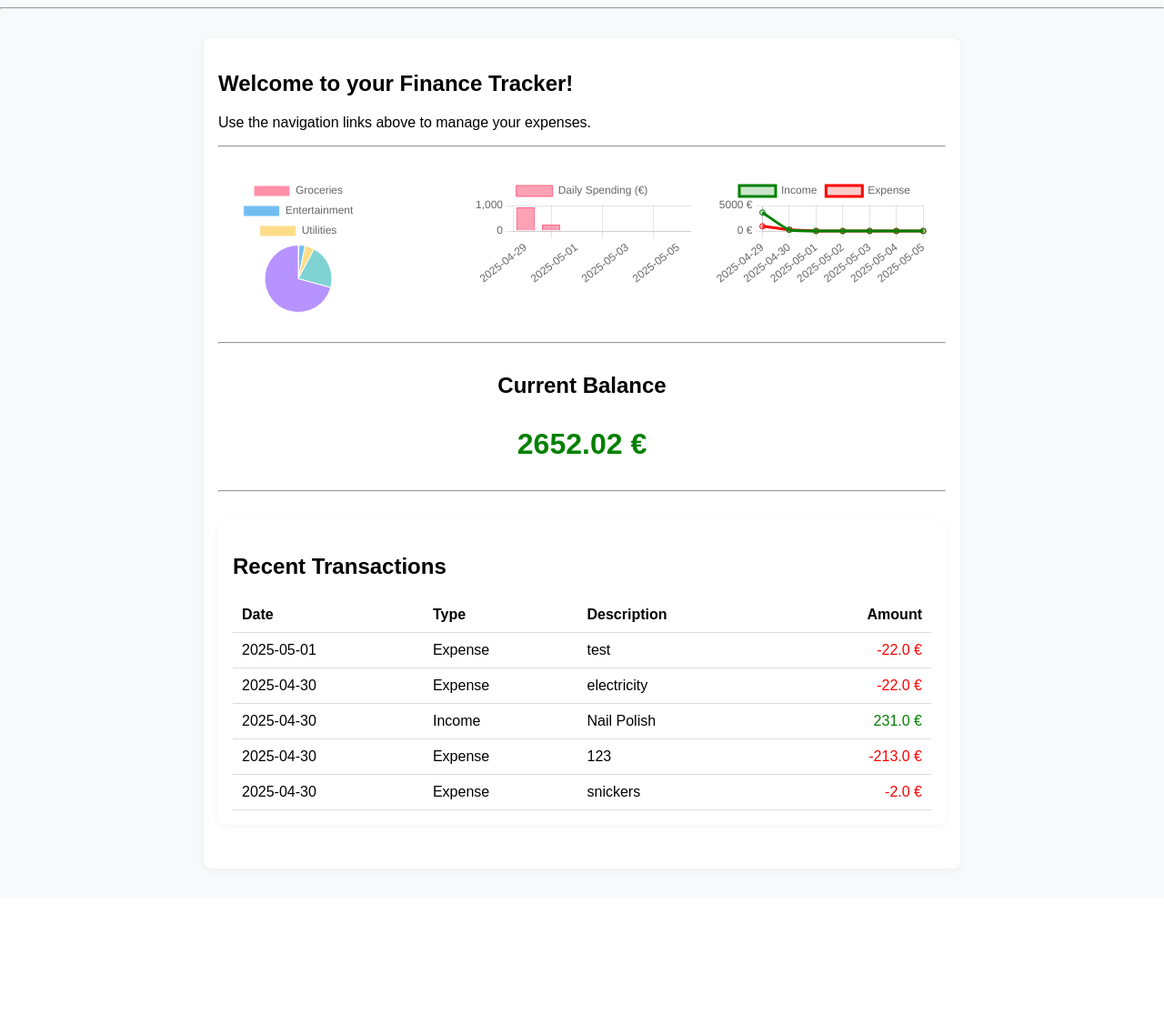
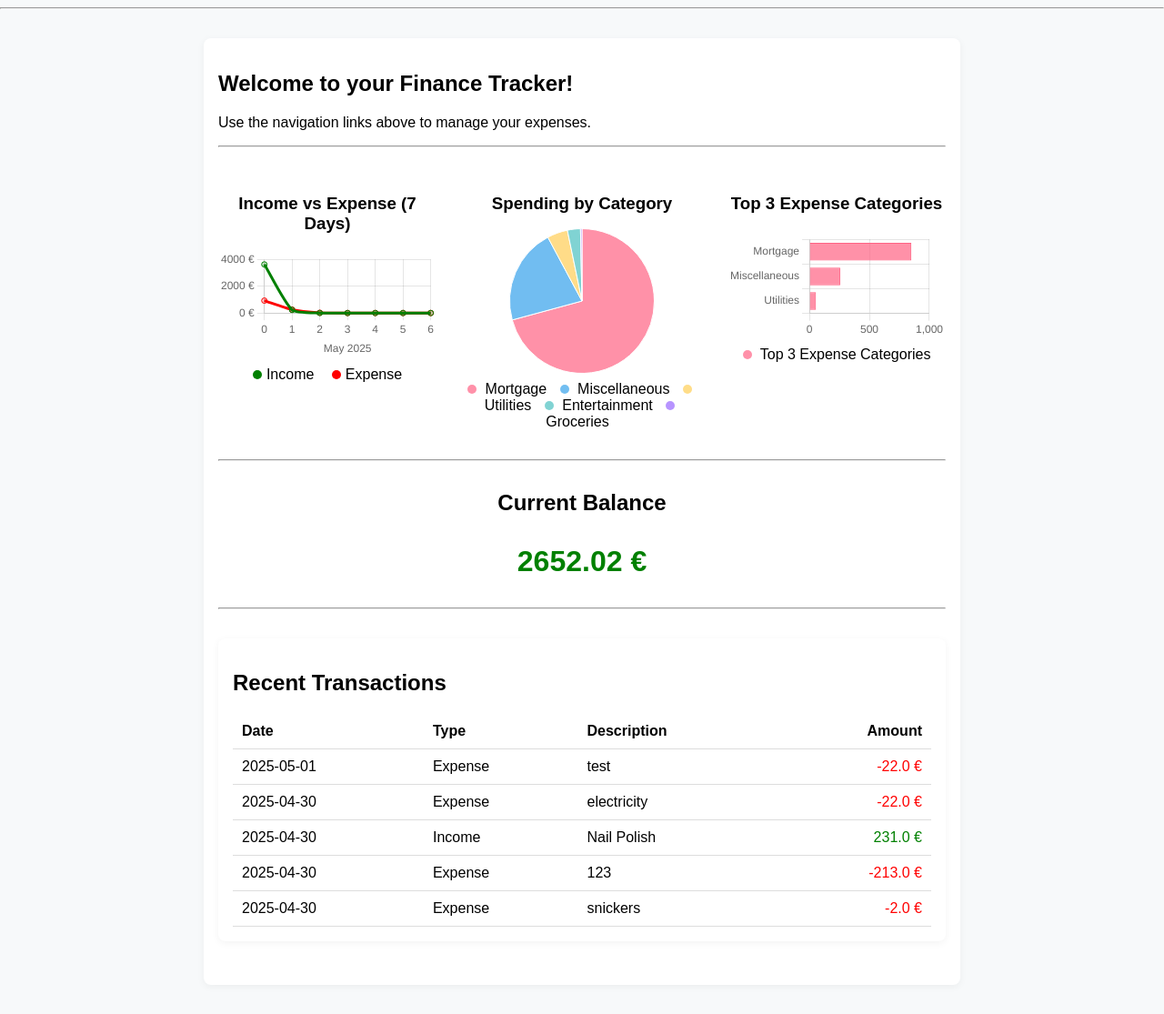
Before and after one commit to Nozdub/financeTracker, a Django app: page / in a window 1280 px wide. Shown: the part 119-1234 px from the top of the page at 91% size. Before the commit the page ends 1077 px from the top, so only its background shows below. Run offline with Django 5.2, Linux system fonts and the light colour scheme; a user stored in the database is signed in; data comes from the database, SQL or seed files in the repository.

Commit message:
modifies chart setup ensures legend consistency

```diff
--- a/finance/templates/finance/home.html
+++ b/finance/templates/finance/home.html
@@ -1,3 +1,4 @@
+
 {% extends "finance/base.html" %}
 
 {% block content %}
@@ -6,16 +7,39 @@
 
 <hr>
 
-<!-- Graph placeholders -->
-<div style="display: flex; justify-content: space-around; margin: 2rem 0;">
-    <div style="width: 30%; height: 150px;">
-        <canvas id="expensePieChart"></canvas>
+<!-- Dashboard Charts -->
+<div style="display: flex; justify-content: space-around; margin: 2rem 0; gap: 2rem;">
+
+    <!-- Chart 1: Income vs Expense -->
+    <div style="width: 30%;">
+        <h3 style="text-align:center;">Income vs Expense (7 Days)</h3>
+        <canvas id="lineChart"></canvas>
+        <div style="text-align:center; margin-top: 0.5rem;">
+            <span style="display: inline-block; width: 10px; height: 10px; background-color: green; border-radius: 50%; margin-right: 5px;"></span>Income
+            <span style="display: inline-block; width: 10px; height: 10px; background-color: red; border-radius: 50%; margin-left: 15px; margin-right: 5px;"></span>Expense
+        </div>
     </div>
-    <div style="width: 30%; height: 150px;">
-    <canvas id="barSpendingChart"></canvas>
+
+    <!-- Chart 2: Spending by Category -->
+    <div style="width: 33%; display: flex; flex-direction: column; align-items: center;">
+        <h3 style="margin-bottom: 1rem;">Spending by Category</h3>
+        <canvas id="expensePieChart" style="max-width: 160px; max-height: 160px;"></canvas>
+        <div style="text-align:center; margin-top: 0.5rem;">
+            {% for label, color in category_legend %}
+                <span style="display:inline-block; width: 10px; height: 10px; background-color: {{ color }}; border-radius: 50%; margin-right: 5px;"></span>
+                <span style="margin-right: 10px;">{{ label }}</span>
+            {% endfor %}
+        </div>
     </div>
-    <div style="width: 30%; height: 150px;">
-    <canvas id="lineChart"></canvas>
+
+    <!-- Chart 3: Top 3 Expense Categories -->
+    <div style="width: 30%;">
+        <h3 style="text-align:center;">Top 3 Expense Categories</h3>
+        <canvas id="topExpensesBarChart"></canvas>
+        <div style="text-align:center; margin-top: 0.5rem;">
+            <span style="display: inline-block; width: 10px; height: 10px; background-color: rgba(255, 99, 132, 0.7); border-radius: 50%; margin-right: 5px;"></span>
+            Top 3 Expense Categories
+        </div>
     </div>
 </div>
 
@@ -62,57 +86,28 @@
     </table>
 </div>
 
-<!-- 🔥 Place Chart.js Script INSIDE block content -->
+<!-- Charts.js Scripts -->
 <script src="https://cdn.jsdelivr.net/npm/chart.js"></script>
+
 <script>
     const ctx = document.getElementById('expensePieChart').getContext('2d');
-    const expensePieChart = new Chart(ctx, {
+    new Chart(ctx, {
         type: 'pie',
         data: {
             labels: {{ category_labels|safe }},
             datasets: [{
                 label: 'Expenses by Category',
                 data: {{ category_data|safe }},
-                backgroundColor: [
-                    'rgba(255, 99, 132, 0.7)',
-                    'rgba(54, 162, 235, 0.7)',
-                    'rgba(255, 206, 86, 0.7)',
-                    'rgba(75, 192, 192, 0.7)',
-                    'rgba(153, 102, 255, 0.7)',
-                    'rgba(255, 159, 64, 0.7)',
-                ],
+                backgroundColor: {{ category_colors|safe }},
                 borderColor: 'white',
                 borderWidth: 1
             }]
         },
         options: {
             responsive: true,
-        }
-    });
-</script>
-
-<script>
-    const barCtx = document.getElementById('barSpendingChart').getContext('2d');
-    new Chart(barCtx, {
-        type: 'bar',
-        data: {
-            labels: {{ bar_labels|safe }},
-            datasets: [{
-                label: 'Daily Spending (€)',
-                data: {{ bar_data|safe }},
-                backgroundColor: 'rgba(255, 99, 132, 0.6)',
-                borderColor: 'rgba(255, 99, 132, 1)',
-                borderWidth: 1
-            }]
-        },
-        options: {
-            responsive: true,
-            scales: {
-                y: {
-                    beginAtZero: true,
-                    ticks: {
-                        precision: 0
-                    }
+            plugins: {
+                legend: {
+                    display: false
                 }
             }
         }
@@ -121,7 +116,7 @@
 
 <script>
     const lineCtx = document.getElementById('lineChart').getContext('2d');
-    const lineChart = new Chart(lineCtx, {
+    new Chart(lineCtx, {
         type: 'line',
         data: {
             labels: {{ line_labels|safe }},
@@ -144,7 +139,26 @@
         },
         options: {
             responsive: true,
+            plugins: {
+                legend: {
+                    display: false
+                }
+            },
             scales: {
+                x: {
+                    ticks: {
+                        callback: function(value) {
+                            return value;
+                        }
+                    },
+                    title: {
+                        display: true,
+                        text: "{{ current_month_year }}",
+                        font: {
+                            size: 12
+                        }
+                    }
+                },
                 y: {
                     beginAtZero: true,
                     ticks: {
@@ -158,5 +172,34 @@
     });
 </script>
 
-
+<script>
+    const barCtx = document.getElementById('topExpensesBarChart').getContext('2d');
+    new Chart(barCtx, {
+        type: 'bar',
+        data: {
+            labels: {{ top3_labels|safe }},
+            datasets: [{
+                label: 'Top 3 Expense Categories',
+                data: {{ top3_data|safe }},
+                backgroundColor: 'rgba(255, 99, 132, 0.7)',
+                borderColor: 'rgba(255, 99, 132, 1)',
+                borderWidth: 1
+            }]
+        },
+        options: {
+            responsive: true,
+            plugins: {
+                legend: {
+                    display: false
+                }
+            },
+            indexAxis: 'y',
+            scales: {
+                x: {
+                    beginAtZero: true
+                }
+            }
+        }
+    });
+</script>
 {% endblock %}
--- a/finance/views.py
+++ b/finance/views.py
@@ -138,12 +138,26 @@ def home(request):
 
     # Pie chart: spending per category
     category_totals = Expense.objects.filter(user=request.user, category__type="expense"
-                        ).values('category__name'
-                        ).annotate(total=Sum('amount')
-                        ).order_by('total')
+                                             ).values('category__name'
+                                                      ).annotate(total=Sum('amount')
+                                                                 ).order_by('-total')
 
     category_labels = [item['category__name'] for item in category_totals]
     category_data = [item['total'] for item in category_totals]
+
+    # Assign consistent colors to categories
+    base_colors = [
+        'rgba(255, 99, 132, 0.7)',  # red
+        'rgba(54, 162, 235, 0.7)',  # blue
+        'rgba(255, 206, 86, 0.7)',  # yellow
+        'rgba(75, 192, 192, 0.7)',  # teal
+        'rgba(153, 102, 255, 0.7)',  # purple
+        'rgba(255, 159, 64, 0.7)',  # orange
+        'rgba(100, 100, 255, 0.7)',  # custom blue
+        'rgba(200, 200, 0, 0.7)',  # custom yellow
+    ]
+    category_colors = base_colors[:len(category_labels)]
+    category_legend = zip(category_labels, category_colors)
 
     # Bar chart: expenses by day (past 7 days)
     last_week = today - timedelta(days=6)
@@ -175,18 +189,25 @@ def home(request):
         line_income_data.append(day_income)
         line_expense_data.append(day_expense)
 
+    top3_labels = category_labels[:3]
+    top3_data = category_data[:3]
+
     return render(request, "finance/home.html", {
         "displayed_balance": displayed_balance,
         "recent_transactions": transactions,
         "category_labels": json.dumps(category_labels),
         "category_data": json.dumps(category_data),
+        "category_colors": json.dumps(category_colors),
+        "category_legend": category_legend,  # 👈 used for HTML labels
         "bar_labels": json.dumps(bar_labels),
         "bar_data": json.dumps(bar_data),
         "line_labels": json.dumps(line_labels),
         "line_income_data": json.dumps(line_income_data),
         "line_expense_data": json.dumps(line_expense_data),
+        "top3_labels": json.dumps(top3_labels),
+        "top3_data": json.dumps(top3_data),
+        "current_month_year": today.strftime("%B %Y")
     })
-
 
 @login_required
 def manage_categories(request):
```
Also changed, not shown: finance/forms.py (+8 -8 lines).
